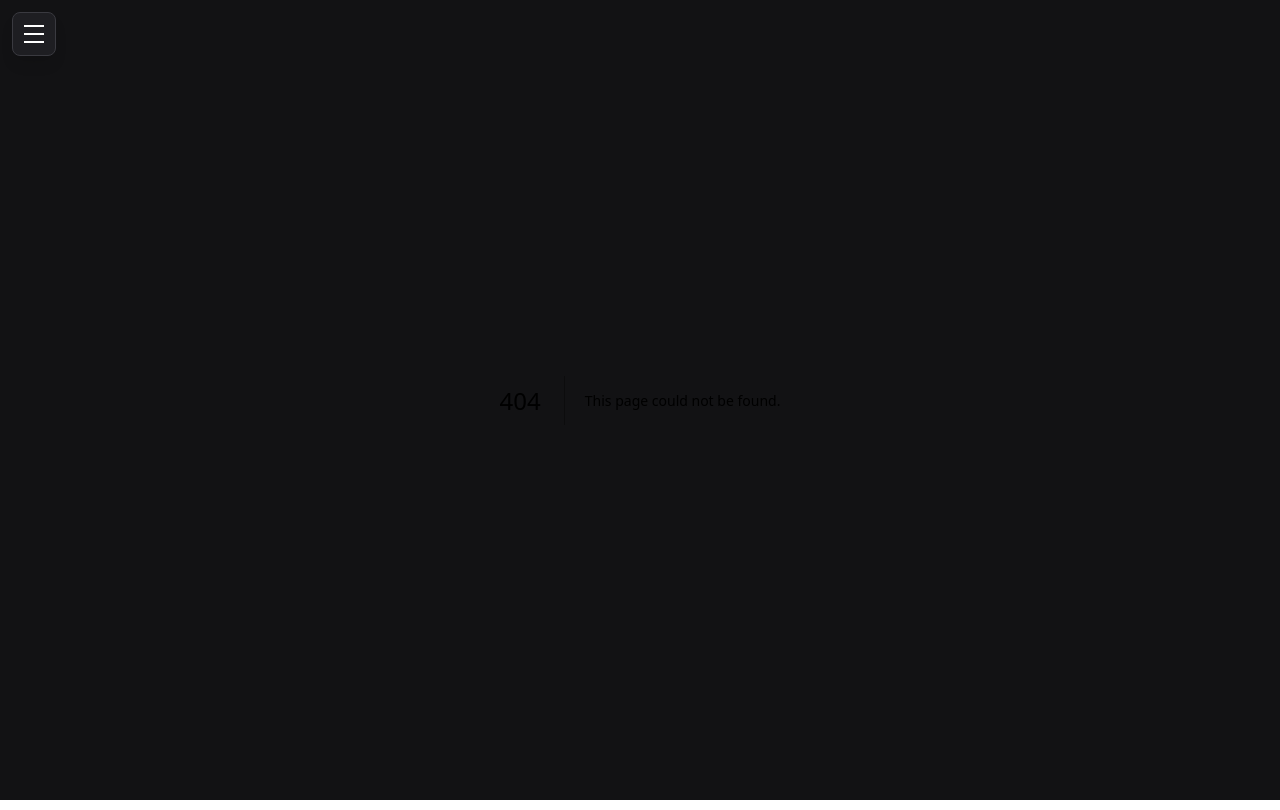
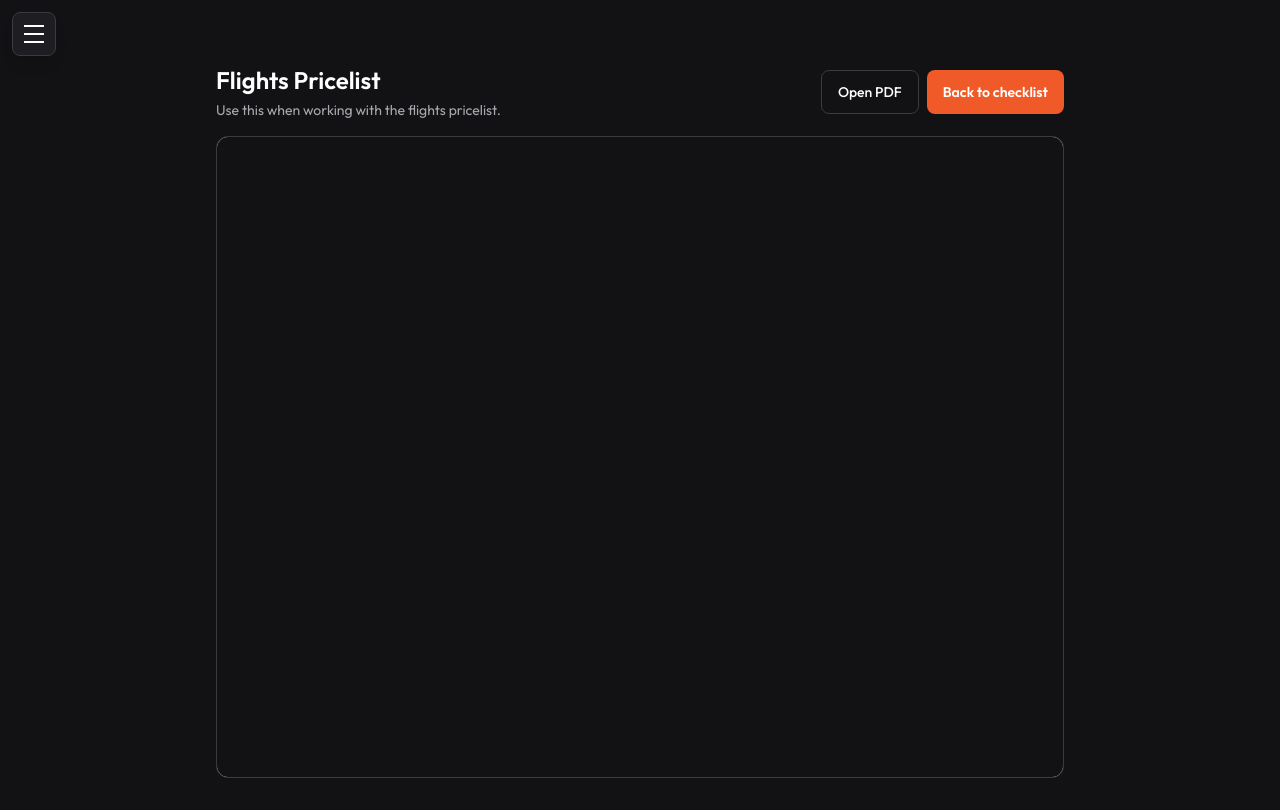
Before and after one commit to shay-bi/UAE-SiteVisit-Checklist, a Next.js app: page /flights-pricelist in a window 1280 px wide. Before the commit this address had no page. Built offline with nearby package versions, Linux system fonts and the light colour scheme.

Commit message:
Add Flights Pricelist page and refine close-out checklist UI.
Include the pricelist PDF with a checklist link, combine close-out into one checkbox with bullets, and shorten the submit label.

```diff
--- /dev/null
+++ b/src/app/flights-pricelist/page.tsx
@@ -0,0 +1,48 @@
+import type { Metadata } from "next";
+import Link from "next/link";
+
+export const metadata: Metadata = {
+  title: "Flights Pricelist | Airobotics Dubai",
+  description: "Flights Pricelist document for Airobotics Dubai site visits.",
+};
+
+export default function FlightsPricelistPage() {
+  return (
+    <div className="mx-auto flex min-h-full w-full max-w-4xl flex-col px-4 pb-8 pt-16 sm:px-6">
+      <header className="mb-4 flex flex-col gap-3 sm:flex-row sm:items-center sm:justify-between">
+        <div>
+          <h1 className="text-2xl font-semibold text-white">
+            Flights Pricelist
+          </h1>
+          <p className="mt-1 text-sm text-muted">
+            Use this when working with the flights pricelist.
+          </p>
+        </div>
+        <div className="flex flex-wrap gap-2">
+          <a
+            href="/docs/flights-pricelist.pdf"
+            target="_blank"
+            rel="noopener noreferrer"
+            className="inline-flex min-h-11 items-center justify-center rounded-lg border border-border px-4 text-sm font-medium text-white"
+          >
+            Open PDF
+          </a>
+          <Link
+            href="/"
+            className="inline-flex min-h-11 items-center justify-center rounded-lg bg-brand-orange px-4 text-sm font-semibold text-white"
+          >
+            Back to checklist
+          </Link>
+        </div>
+      </header>
+
+      <div className="min-h-[70vh] flex-1 overflow-hidden rounded-xl border border-border bg-surface">
+        <iframe
+          title="Flights Pricelist PDF"
+          src="/docs/flights-pricelist.pdf#view=FitH"
+          className="h-[75vh] w-full border-0 bg-white sm:h-[80vh]"
+        />
+      </div>
+    </div>
+  );
+}
--- a/src/components/AppShell.tsx
+++ b/src/components/AppShell.tsx
@@ -8,6 +8,7 @@ import { isAdminUser, loadUser } from "@/lib/auth";
 const NAV = [
   { href: "/", label: "Checklist" },
   { href: "/flight-report", label: "Flight Report" },
+  { href: "/flights-pricelist", label: "Flights Pricelist" },
 ] as const;
 
 export function AppShell({ children }: { children: React.ReactNode }) {
--- a/src/components/FailureForm.tsx
+++ b/src/components/FailureForm.tsx
@@ -26,20 +26,26 @@ type FailureFormProps = {
 
 function ChecklistItemLabel({ item }: { item: ChecklistItem }) {
   const link = item.inlineLink;
+  const hasBullets = Boolean(item.bullets?.length);
+
+  let main: React.ReactNode = null;
+  if (!hasBullets || item.label.trim()) {
     if (!link) {
-    return (
-      <span className="text-base leading-snug text-foreground">{item.label}</span>
+      main = (
+        <span className="text-base leading-snug text-foreground">
+          {item.label}
+        </span>
       );
-  }
-
+    } else {
       const index = item.label.indexOf(link.text);
       if (index === -1) {
-    return (
-      <span className="text-base leading-snug text-foreground">{item.label}</span>
+        main = (
+          <span className="text-base leading-snug text-foreground">
+            {item.label}
+          </span>
         );
-  }
-
-  return (
+      } else {
+        main = (
           <span className="text-base leading-snug text-foreground">
             {item.label.slice(0, index)}
             <Link
@@ -50,6 +56,27 @@ function ChecklistItemLabel({ item }: { item: ChecklistItem }) {
               {link.text}
             </Link>
             {item.label.slice(index + link.text.length)}
+          </span>
+        );
+      }
+    }
+  }
+
+  return (
+    <span className="flex min-w-0 flex-1 flex-col gap-1.5">
+      {main}
+      {hasBullets && (
+        <ul className="flex flex-col gap-1 text-base leading-snug text-foreground">
+          {item.bullets!.map((bullet) => (
+            <li key={bullet} className="flex gap-2">
+              <span className="shrink-0 text-muted" aria-hidden>
+                -
+              </span>
+              <span>{bullet}</span>
+            </li>
+          ))}
+        </ul>
+      )}
     </span>
   );
 }
@@ -321,7 +348,7 @@ export function FailureForm({ user }: FailureFormProps) {
         disabled={status === "submitting"}
         className="sticky bottom-4 min-h-14 w-full rounded-lg bg-brand-orange px-4 text-base font-semibold text-white shadow-lg shadow-brand-orange/25 disabled:opacity-60 active:brightness-110"
       >
-        {status === "submitting" ? "Sending…" : "Submit report"}
+        {status === "submitting" ? "Sending…" : "Submit"}
       </button>
     </form>
   );
--- a/src/lib/checklist.ts
+++ b/src/lib/checklist.ts
@@ -51,6 +51,14 @@ export const SAFETY_CHECKLIST: ChecklistGroup[] = [
       },
       {
         id: "flight-3",
+        label: "Work with the Flights Pricelist",
+        inlineLink: {
+          href: "/flights-pricelist",
+          text: "Flights Pricelist",
+        },
+      },
+      {
+        id: "flight-4",
         label: "Got investigator approval to start the flight",
       },
     ],
@@ -59,11 +67,15 @@ export const SAFETY_CHECKLIST: ChecklistGroup[] = [
     id: "closeout",
     title: "Close-out",
     items: [
-      { id: "close-1", label: "Station in RedCon and ready for operation" },
-      { id: "close-2", label: "All work tools returned" },
       {
-        id: "close-3",
-        label: "Investigators informed; station returned to the client",
+        id: "close-1",
+        label: "",
+        bullets: [
+          "Station in RedCon and ready for operation",
+          "Synchronized Takeoff and Supervisor fields are restored",
+          "All work tools returned",
+          "Investigators informed; station returned to the client",
+        ],
       },
     ],
   },
@@ -72,7 +84,11 @@ export const SAFETY_CHECKLIST: ChecklistGroup[] = [
 export function findItemLabel(itemId: string): string {
   for (const group of SAFETY_CHECKLIST) {
     const item = group.items.find((i) => i.id === itemId);
-    if (item) return item.label;
+    if (!item) continue;
+    if (item.bullets?.length) {
+      return item.bullets.map((b) => `- ${b}`).join(" ");
+    }
+    return item.label;
   }
   return itemId;
 }
--- a/src/lib/types.ts
+++ b/src/lib/types.ts
@@ -1,6 +1,8 @@
 export type ChecklistItem = {
   id: string;
   label: string;
+  /** Optional bullet lines shown under the main label (one checkbox). */
+  bullets?: string[];
   /** Make this substring of `label` a link (e.g. "Flight Report"). */
   inlineLink?: {
     href: string;
```
Also changed, not shown: 1 other file (tests, documents, lock files or other folders). Lines whose indentation alone changed are shown as unchanged.
